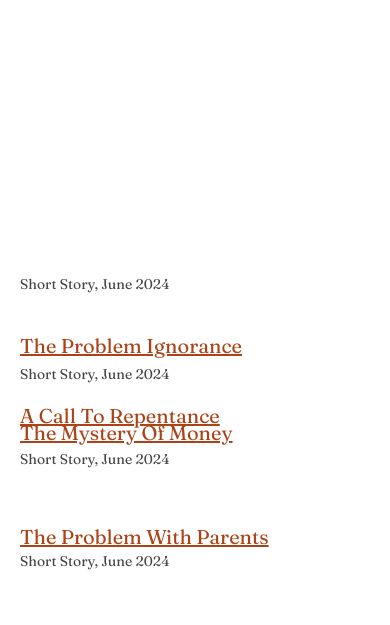
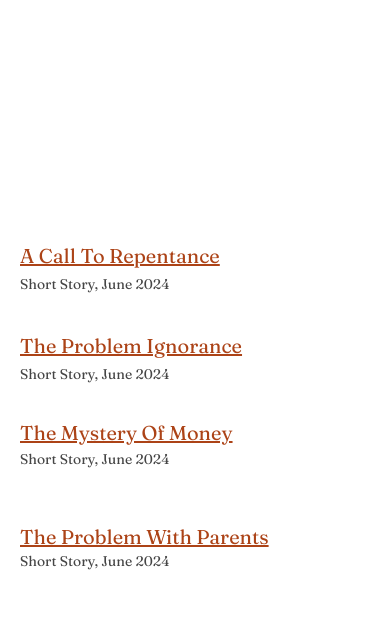
Before and after one commit to somto-arch/shortchristianbooks.github.io, a plain HTML site: page index.html in a window 390 px wide. Shown: the part 171-796 px from the top of the page. Drawn offline with Linux system fonts and the light colour scheme.

Commit message:
Update index.css

```diff
--- a/index.css
+++ b/index.css
@@ -376,7 +376,7 @@
         .first {
             left: -70px;
             margin: 90px;
-            bottom: 315px auto;
+            bottom: 315px;
             font-size: 20px;
         }
         .first_min {
```
